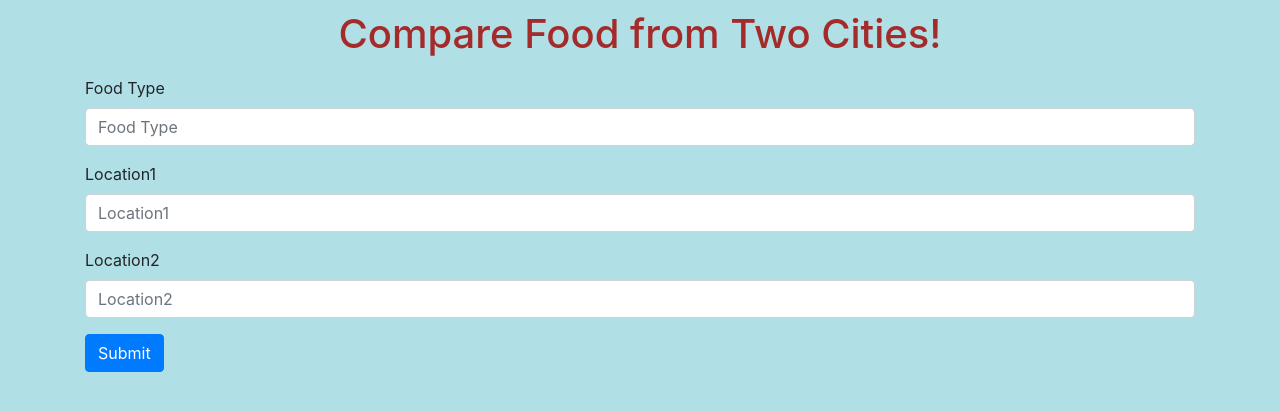
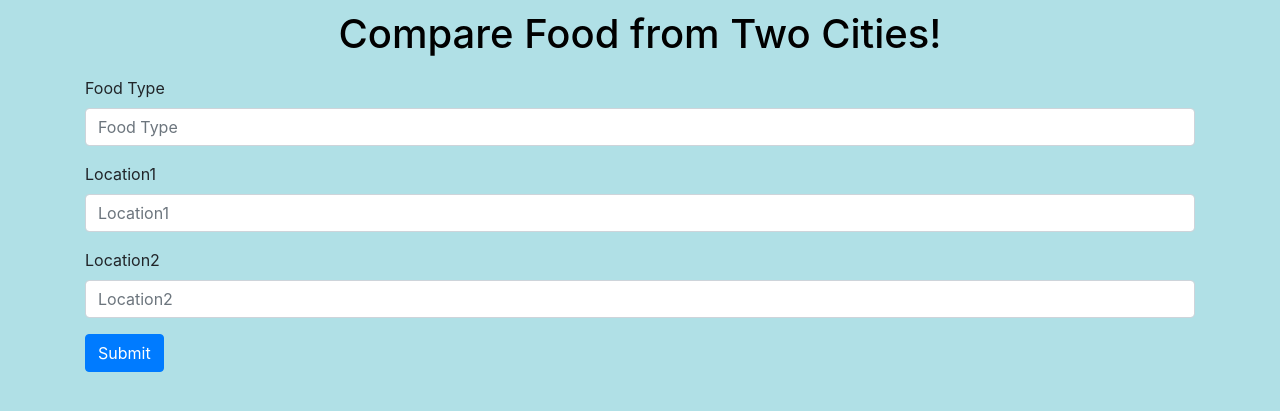
Before and after one commit to sarahhdong/UCSD-TritonHacks-2021, a Flask app: page /foodcompare in a window 1280 px wide. Shown: the part 56-467 px from the top of the page. Run offline with Flask 2, Linux system fonts and the light colour scheme; some libraries are stand-ins or nearby versions.

Commit message:
Update layout.html

```diff
--- a/templates/layout.html
+++ b/templates/layout.html
@@ -11,7 +11,7 @@
 <style>
 h1 {
     border: 0px #eee solid;
-    color: brown;
+    color: black;
     text-align: center;
     padding: 10px;
 }
```
